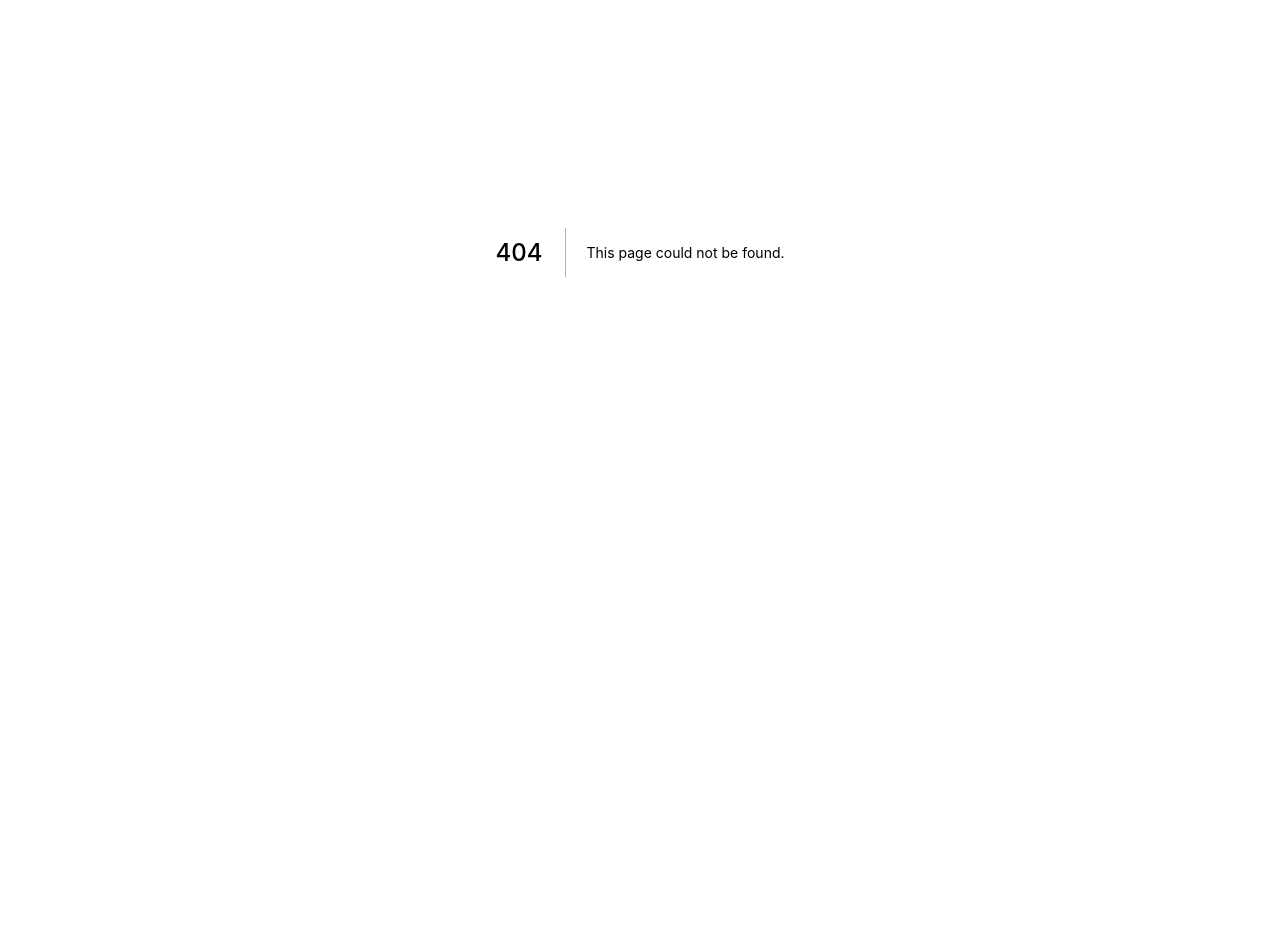
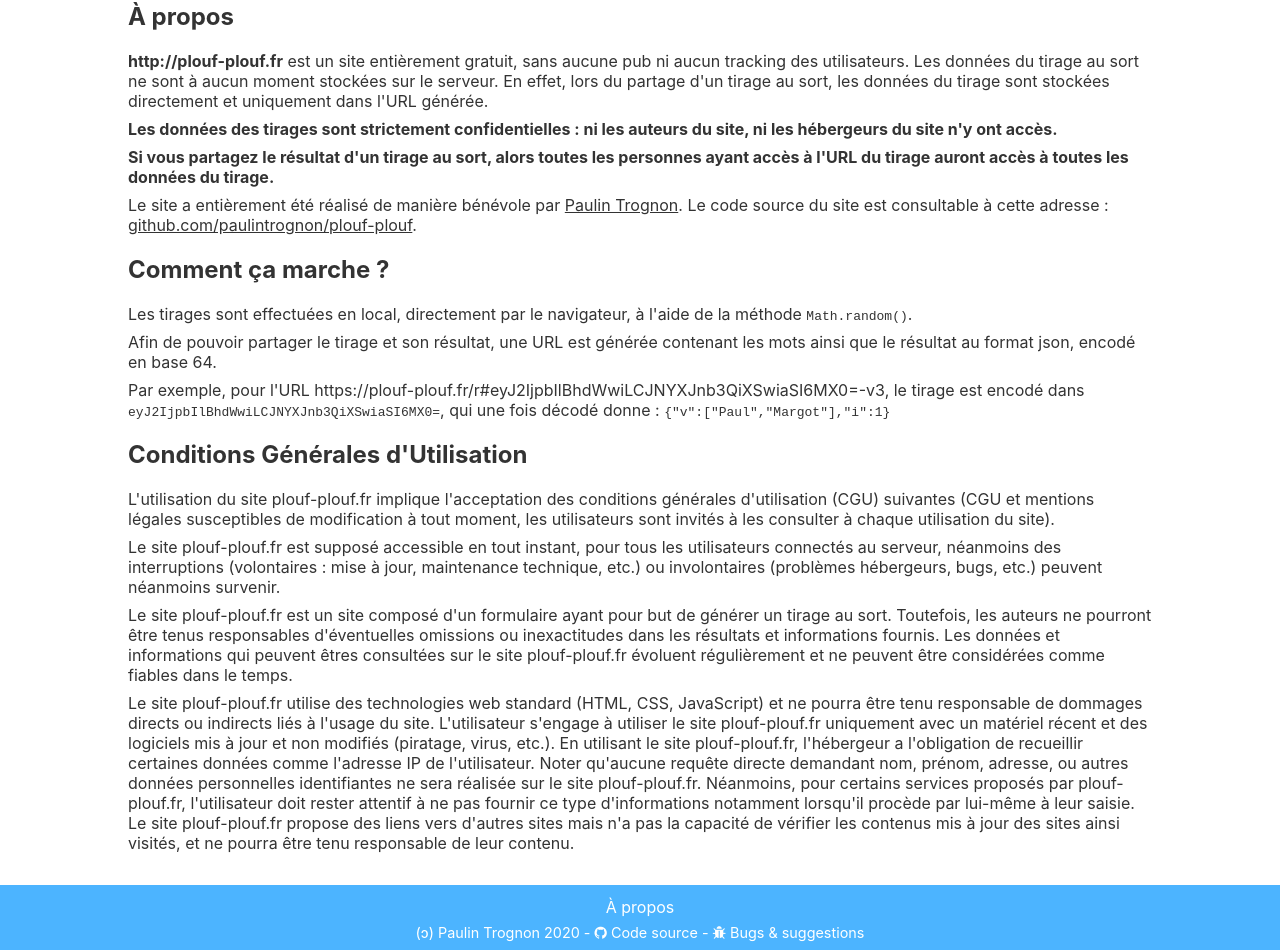
Before and after one commit to paulintrognon/plouf-plouf, a Next.js app: page /a-propos in a window 1280 px wide. Before the commit this address had no page. Shown: the part 148-1098 px from the top of the page. Before the commit the page ends 800 px from the top, so only its background shows below. Built offline with nearby package versions, Linux system fonts and the light colour scheme; what typesafe-actions would draw is missing.

Commit message:
feat: Add about page

```diff
--- /dev/null
+++ b/src/components/About/About.module.css
@@ -0,0 +1,3 @@
+.container p {
+  margin-bottom: 0.5rem;
+}
--- /dev/null
+++ b/src/components/About/About.tsx
@@ -0,0 +1,91 @@
+import styles from './About.module.css'
+
+const About: React.FC = () => {
+  return (
+    <div className={styles.container}>
+      <h2>À propos</h2>
+      <p>
+        <b>http://plouf-plouf.fr</b> est un site entièrement gratuit, sans aucune pub ni aucun
+        tracking des utilisateurs. Les données du tirage au sort ne sont à aucun moment stockées sur
+        le serveur. En effet, lors du partage d&apos;un tirage au sort, les données du tirage sont
+        stockées directement et uniquement dans l&apos;URL générée.
+      </p>
+      <p>
+        <b>
+          Les données des tirages sont strictement confidentielles&nbsp;: ni les auteurs du site, ni
+          les hébergeurs du site n&apos;y ont accès.
+        </b>
+      </p>
+      <p>
+        <b>
+          Si vous partagez le résultat d&apos;un tirage au sort, alors toutes les personnes ayant
+          accès à l&apos;URL du tirage auront accès à toutes les données du tirage.
+        </b>
+      </p>
+      <p>
+        Le site a entièrement été réalisé de manière bénévole par{' '}
+        <u>
+          <a href="https://paulintrognon.fr">Paulin Trognon</a>
+        </u>
+        . Le code source du site est consultable à cette adresse&nbsp;:{' '}
+        <u>
+          <a href="https://github.com/paulintrognon/plouf-plouf">
+            github.com/paulintrognon/plouf-plouf
+          </a>
+        </u>
+        .
+      </p>
+      <h2>Comment ça marche&nbsp;?</h2>
+      <p>
+        Les tirages sont effectuées en local, directement par le navigateur, à l&apos;aide de la
+        méthode <code>Math.random()</code>.
+      </p>
+      <p>
+        Afin de pouvoir partager le tirage et son résultat, une URL est générée contenant les mots
+        ainsi que le résultat au format json, encodé en base 64.
+      </p>
+      <p>
+        Par exemple, pour l&apos;URL{' '}
+        https://plouf-plouf.fr/r#eyJ2IjpbIlBhdWwiLCJNYXJnb3QiXSwiaSI6MX0=-v3, le tirage est encodé
+        dans <code>eyJ2IjpbIlBhdWwiLCJNYXJnb3QiXSwiaSI6MX0=</code>, qui une fois décodé donne&nbsp;:{' '}
+        <code>{'{"v":["Paul","Margot"],"i":1}'}</code>
+      </p>
+      <h2>Conditions Générales d&apos;Utilisation</h2>
+      <p>
+        L&apos;utilisation du site plouf-plouf.fr implique l&apos;acceptation des conditions
+        générales d&apos;utilisation (CGU) suivantes (CGU et mentions légales susceptibles de
+        modification à tout moment, les utilisateurs sont invités à les consulter à chaque
+        utilisation du site).
+      </p>
+      <p>
+        Le site plouf-plouf.fr est supposé accessible en tout instant, pour tous les utilisateurs
+        connectés au serveur, néanmoins des interruptions (volontaires : mise à jour, maintenance
+        technique, etc.) ou involontaires (problèmes hébergeurs, bugs, etc.) peuvent néanmoins
+        survenir.
+      </p>
+      <p>
+        Le site plouf-plouf.fr est un site composé d&apos;un formulaire ayant pour but de générer un
+        tirage au sort. Toutefois, les auteurs ne pourront être tenus responsables
+        d&apos;éventuelles omissions ou inexactitudes dans les résultats et informations fournis.
+        Les données et informations qui peuvent êtres consultées sur le site plouf-plouf.fr évoluent
+        régulièrement et ne peuvent être considérées comme fiables dans le temps.
+      </p>
+      <p>
+        Le site plouf-plouf.fr utilise des technologies web standard (HTML, CSS, JavaScript) et ne
+        pourra être tenu responsable de dommages directs ou indirects liés à l&apos;usage du site.
+        L&apos;utilisateur s&apos;engage à utiliser le site plouf-plouf.fr uniquement avec un
+        matériel récent et des logiciels mis à jour et non modifiés (piratage, virus, etc.). En
+        utilisant le site plouf-plouf.fr, l&apos;hébergeur a l&apos;obligation de recueillir
+        certaines données comme l&apos;adresse IP de l&apos;utilisateur. Noter qu&apos;aucune
+        requête directe demandant nom, prénom, adresse, ou autres données personnelles identifiantes
+        ne sera réalisée sur le site plouf-plouf.fr. Néanmoins, pour certains services proposés par
+        plouf-plouf.fr, l&apos;utilisateur doit rester attentif à ne pas fournir ce type
+        d&apos;informations notamment lorsqu&apos;il procède par lui-même à leur saisie. Le site
+        plouf-plouf.fr propose des liens vers d&apos;autres sites mais n&apos;a pas la capacité de
+        vérifier les contenus mis à jour des sites ainsi visités, et ne pourra être tenu responsable
+        de leur contenu.
+      </p>
+    </div>
+  )
+}
+export default About
--- a/src/components/Layout/Footer.module.css
+++ b/src/components/Layout/Footer.module.css
@@ -1,11 +1,22 @@
-.main {
+.container {
+  width: 100%;
+  position: absolute;
+  bottom: 0;
+  text-align: center;
   box-sizing: border-box;
   padding: 12px;
   background-color: #4CB4FF;
-    bottom: 0;
   color: #fff;
+}
+
+.container a:hover {
+  text-decoration: underline;
+}
+
+.nav {
+  padding-bottom: 7px;
+}
+
+.bottomLinks {
   font-size: 0.9rem;
-    position: absolute;
-    text-align: center;
-    width: 100%;
 }
--- a/src/components/Layout/Footer.tsx
+++ b/src/components/Layout/Footer.tsx
@@ -1,9 +1,16 @@
+import Link from 'next/link'
 import React from 'react'
 
 import styles from './Footer.module.css'
 
 const Footer: React.FunctionComponent = () => (
-  <footer className={styles.main}>
+  <footer className={styles.container}>
+    <nav className={styles.nav}>
+      <Link href="/a-propos">
+        <a>À propos</a>
+      </Link>
+    </nav>
+    <div className={styles.bottomLinks}>
       <a
         href="https://fr.wikipedia.org/wiki/Copyleft"
         target="_blank"
@@ -38,6 +45,7 @@ const Footer: React.FunctionComponent = () => (
         <i className="fa fa-bug" aria-hidden="true"></i>
         &nbsp;Bugs &amp; suggestions
       </a>
+    </div>
   </footer>
 )
 export default Footer
--- /dev/null
+++ b/src/pages/a-propos.tsx
@@ -0,0 +1,19 @@
+import { NextPage } from 'next'
+import Head from 'next/head'
+import About from '../components/About/About'
+import Layout from '../components/Layout/Layout'
+
+const ImportPage: NextPage = () => (
+  <Layout>
+    <Head>
+      <title>À Propos - Plouf Plouf, tirage au sort en ligne</title>
+      <meta
+        name="description"
+        content="À propos de plouf-plouf : tirage au sort en ligne 100% gratuit, sans pub, dans le respect total des données personnelles."
+      />
+    </Head>
+    <About />
+  </Layout>
+)
+
+export default ImportPage
```
Lines whose indentation alone changed are shown as unchanged.
